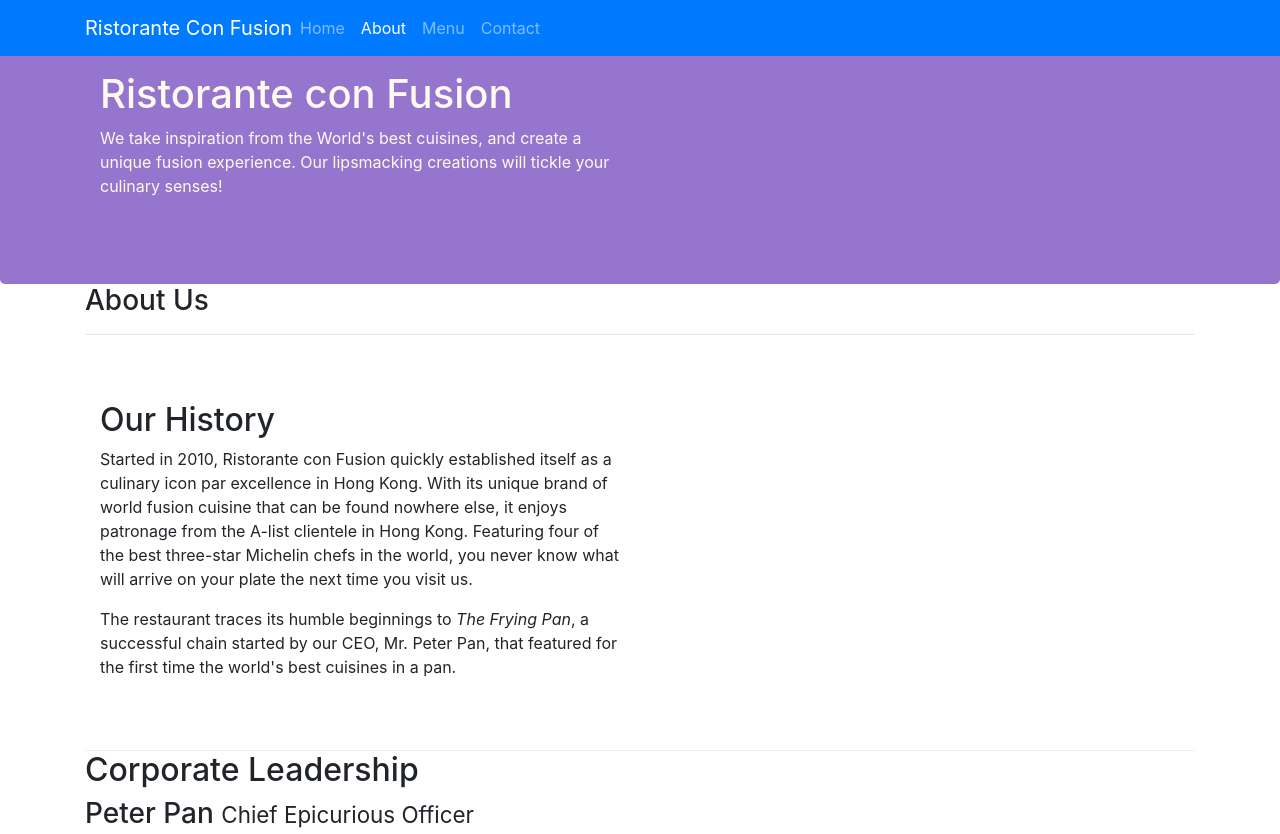
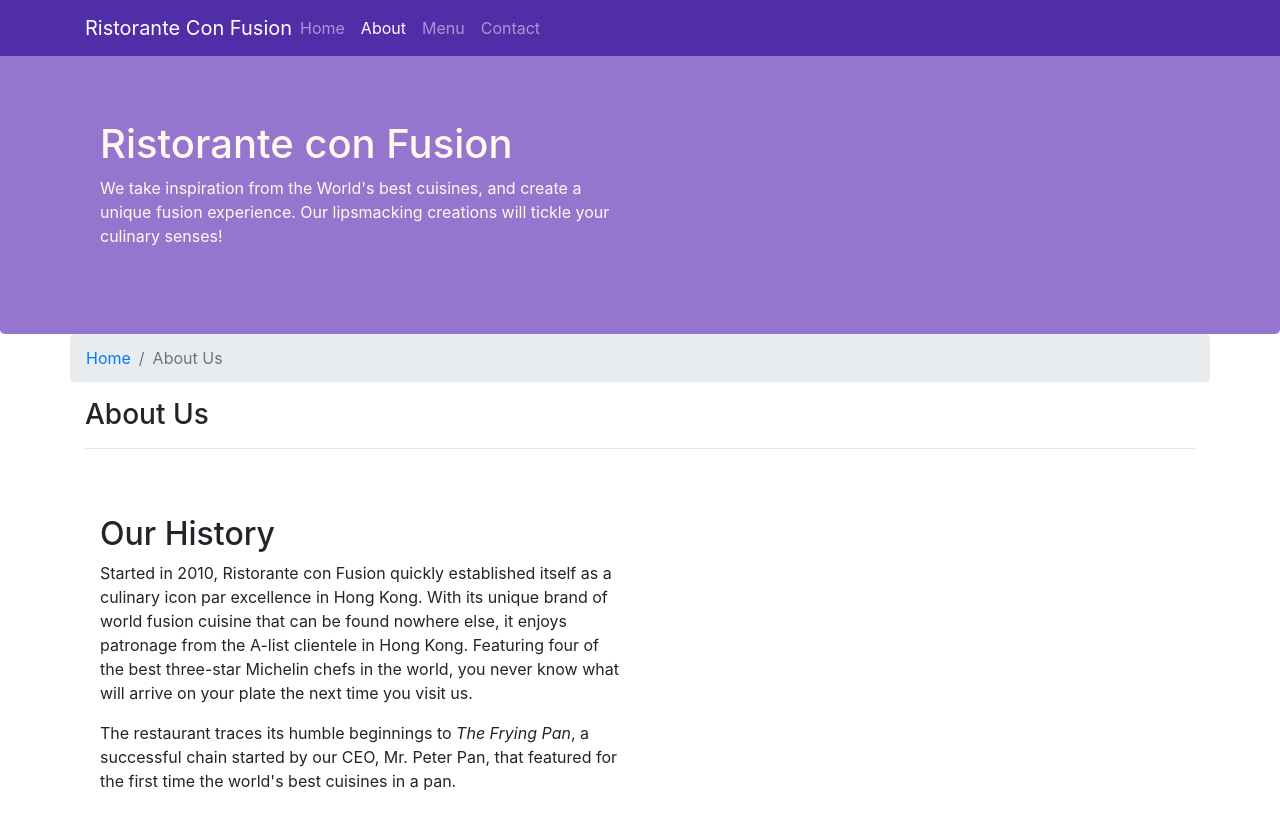
Before and after one commit to migueljamin-dev/Bootstrap, a website: page aboutus.html in a window 1280 px wide. Shown: the top 834 px of the page. Drawn offline with nearby package versions, Linux system fonts and the light colour scheme.

Commit message:
navbar & breadcrumb

```diff
--- a/aboutus.html
+++ b/aboutus.html
@@ -15,7 +15,7 @@
 </head>
 
 <body>
-    <nav class="navbar navbar-dark navbar-expand-sm bg-primary fixed-top">
+    <nav class="navbar navbar-dark navbar-expand-sm fixed-top">
         <div class="container">
             <button class="navbar-toggler" type="button" data-toggle="collapse" data-target="#Navbar">
                 <span class="navbar-toggler-icon"></span>
@@ -46,6 +46,13 @@
     </header>
 
     <div class="container">
+        <div class="row">
+            <ol class="col-12 breadcrumb">
+                <li class="breadcrumb-item"><a href="index.html">Home</a></li>
+                <li class="breadcrumb-item active">About Us</li>
+            </ol>
+
+        </div>
         <div class="row-header">
             <div class="">
                <h3>About Us</h3>
--- a/css/style.css
+++ b/css/style.css
@@ -28,3 +28,12 @@
     margin:0;
     color:#0f0f0f;
 }
+
+body{
+    padding:50px 0 0 0 ;
+    z-index: 0;
+}
+
+.navbar-dark{
+    background-color: #512da8;
+}
```
Also changed, not shown: index.html (+1 -1 lines).
